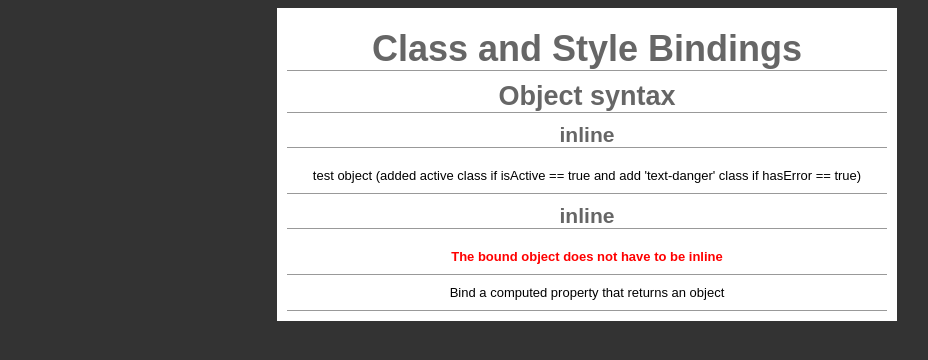
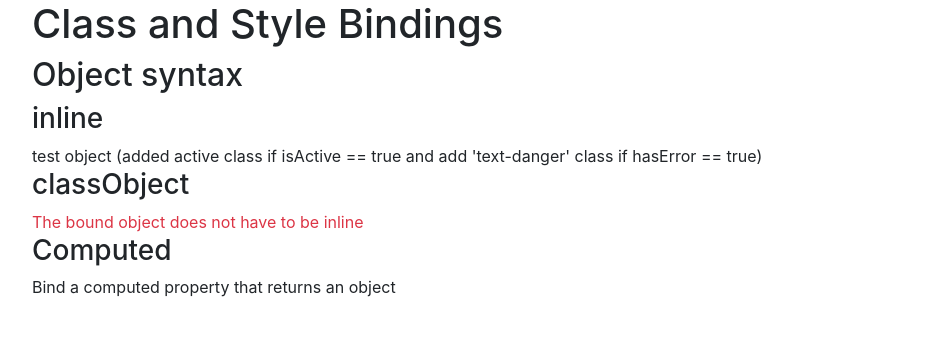
Before and after one commit to vandemou/Vue-basics, a plain HTML site: page Class and Style Bindings.html in a window 1280 px wide. Shown: the whole page, without its empty margins (53-981 px from the left). Drawn offline with nearby package versions, Linux system fonts and the light colour scheme.

Commit message:
added bootstrap

```diff
--- a/Class and Style Bindings.html
+++ b/Class and Style Bindings.html
@@ -6,46 +6,10 @@
     <meta name="viewport" content="width=device-width, initial-scale=1.0">
     <meta http-equiv="X-UA-Compatible" content="ie=edge">
     <title>Computed Properties and Watchers</title>
+    <link rel="stylesheet" href="https://maxcdn.bootstrapcdn.com/bootstrap/4.0.0/css/bootstrap.min.css" integrity="sha384-Gn5384xqQ1aoWXA+058RXPxPg6fy4IWvTNh0E263XmFcJlSAwiGgFAW/dAiS6JXm"
+        crossorigin="anonymous">
     <script src="https://cdn.jsdelivr.net/npm/vue"></script>
-    <style>
-        body {
-            font-family: Arial, Helvetica, sans-serif;
-            font-size: 18px;
-            background-color: #333;
-        }
-        .container{
-            width:600px;
-            margin:0 auto;
-            /* background:rgba(0,0,0,0.1); */
-            padding:10px;
-        }
-        div{
-            background-color: #fff;
-            display: block;
-            text-align: center;
 
-
-        }
-        #app,#app2,#app3{
-            font-size:13px;
-            padding:10px 0;
-             border-bottom:1px solid #999;
-            max-width:750px;
-
-
-        }
-        .text-danger {
-            color:red;
-            font-weight: bold;
-            /* background-color: rgba(0,0,0,0.1); */
-        }
-        h1,h2,h3{
-            margin:10px 0 10px 0;
-            border-bottom:1px solid #999;
-            color:#666;
-        }
-
-    </style>
 </head>
 
 <body>
@@ -57,11 +21,11 @@
         <div id="app">
             <div class="static" v-bind:class="{ active: isActive, 'text-danger': hasError }">test object (added active class if isActive == true and add 'text-danger' class if hasError == true)</div>
         </div>
-        <h3>inline</h3>
+        <h3>classObject</h3>
         <div id="app2">
             <div v-bind:class="classObject">The bound object does not have to be inline</div>
         </div>
-
+        <h3>Computed</h3>
         <div id="app3">
             <div v-bind:class="classObject">Bind a computed property that returns an object</div>
         </div>
```
